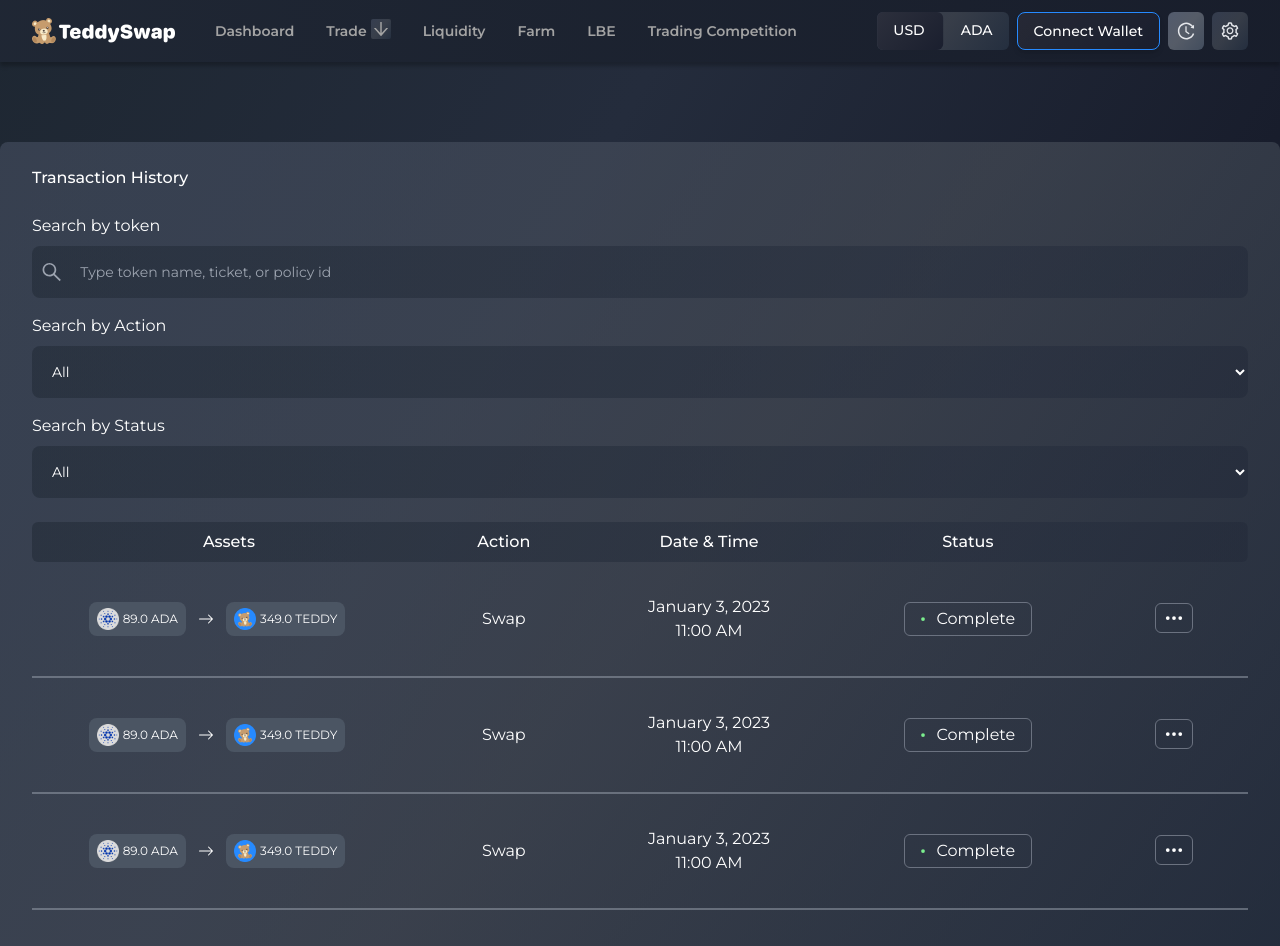
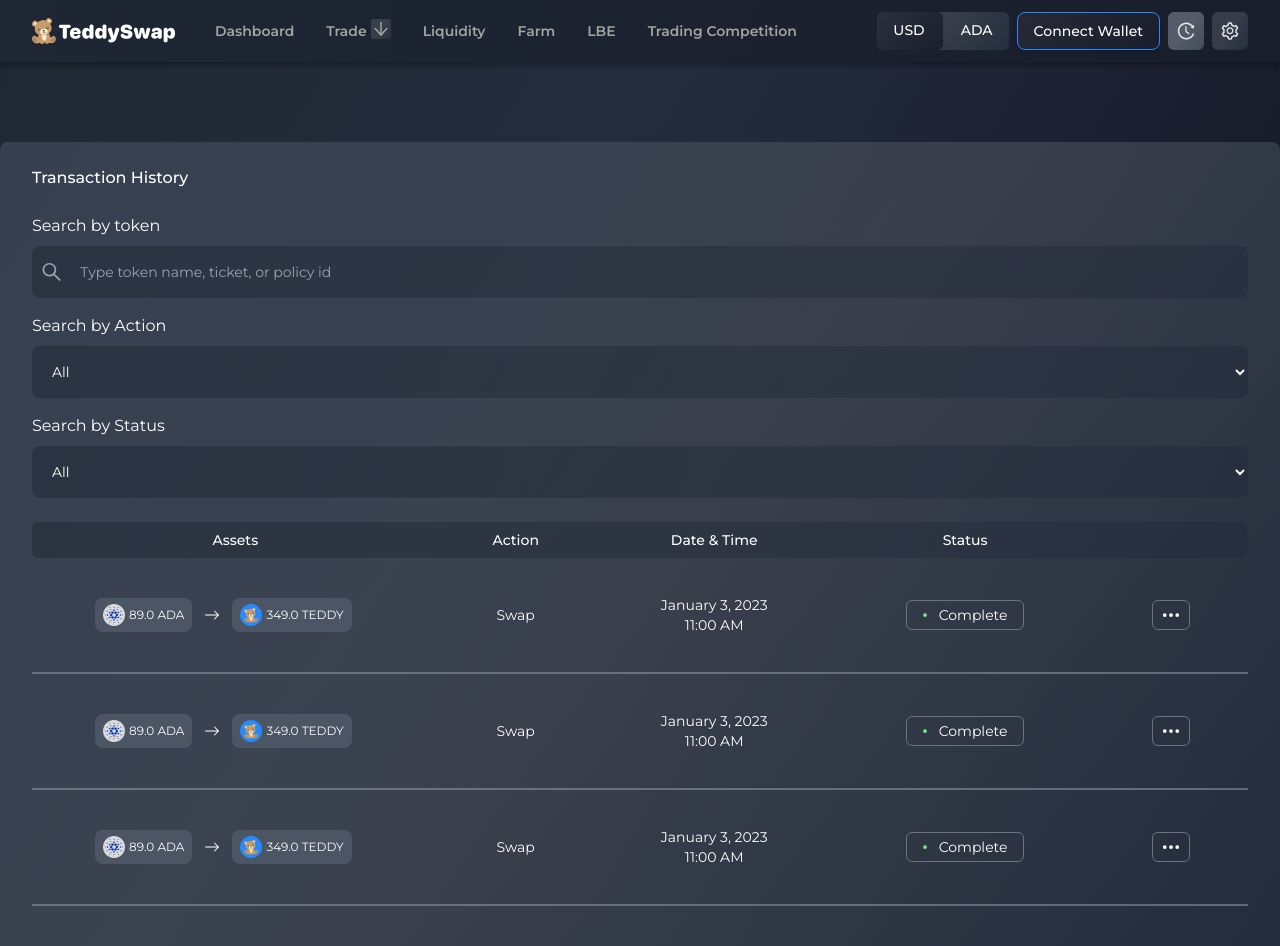
Before and after one commit to genius1910/teddy-swap_next-headlessui-ts, a Next.js app: page /history in a window 1280 px wide. Shown: the top 946 px of the page. Built offline with nearby package versions, Linux system fonts and the light colour scheme.

Commit message:
font size adjustment

```diff
--- a/components/history/History_Table.tsx
+++ b/components/history/History_Table.tsx
@@ -76,8 +76,8 @@ const History_Table = () => {
         </div>
       </div>
       <div className="mt-6 overflow-x-auto whitespace-nowrap w-full">
-        <table className="w-full text-center">
-          <tbody className=" mid-s-component-color text-base ">
+        <table className="w-full text-center text-sm">
+          <tbody className=" mid-s-component-color text-sm ">
             <tr>
               <th className=" px-4 py-2 font-medium rounded-l-md">Assets</th>
               <th className=" px-4 py-2 font-medium">Action</th>
@@ -114,19 +114,19 @@ const History_Table = () => {
                         </span>
                       </span>
                     </td>
-                    <td className="px-10 py-4 text-base">Swap</td>
-                    <td className="px-10  py-4 text-base">
+                    <td className="px-10 py-4 text-sm 2xl:text-base">Swap</td>
+                    <td className="px-10  py-4 text-sm 2xl:text-base">
                       January 3, 2023
                       <br />
                       11:00 AM
                     </td>
-                    <td className="px-10 py-4  gap-1 text-base">
+                    <td className="px-10 py-4  gap-1 text-sm 2xl:text-base">
                       <span className=" inline-flex items-center gap-1 rounded-md border border-gray-500 pl-2 pr-4 py-1">
                         <BsDot className="w-5 h-5 text-o_green" />
                         <span>Complete</span>
                       </span>
                     </td>
-                    <td className="px-10 py-4  gap-1 text-base">
+                    <td className="px-10 py-4  gap-1 text-sm 2xl:text-base">
                       <Popover>
                         {({ open }) => (
                           <>
--- a/components/home/userinfo/User_Rightside.tsx
+++ b/components/home/userinfo/User_Rightside.tsx
@@ -63,7 +63,7 @@ const User_Rightside = () => {
     },
   ];
   return (
-    <div className="flex flex-row 2xl:flex-col 2xl:items-center gap-6 w-full 2xl:w-auto mt-10 2xl:mt-4">
+    <div className="flex flex-col md:flex-row 2xl:flex-col 2xl:items-center gap-6 w-full 2xl:w-auto mt-10 2xl:mt-4">
       <div className="hidden 2xl:block">
         <TimeGroupButton />
       </div>
```
